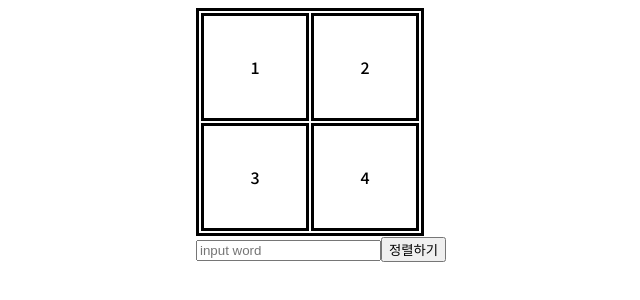
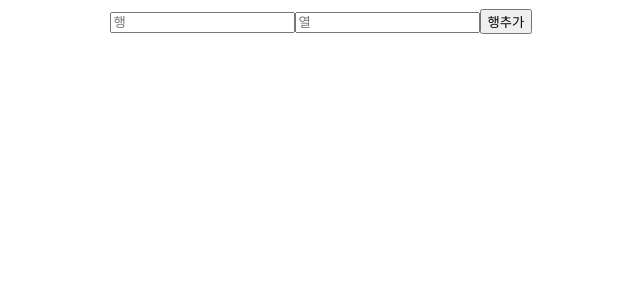
Before and after one commit to innovatorCho/memozi-app, a React (Create React App) app: page /wordquiz in a window 1280 px wide. Shown: the top 300 px of the page, without its empty margins (319-959 px from the left). Built offline with nearby package versions, Linux system fonts and the light colour scheme.

Commit message:
table 0.2

```diff
--- a/src/App.js
+++ b/src/App.js
@@ -6,7 +6,6 @@ import WordCrossPage from './pages/WordCrossPage';
 import { BrowserRouter as Router, Route, Routes } from 'react-router-dom';
 
 function App() {
-
 
   return (
     <Router>
--- /dev/null
+++ b/src/components/Table.css
@@ -0,0 +1,8 @@
+.tableSe tr td {
+    border: solid ;
+}
+
+.tableSe tr td {
+    width: 30px;
+    height: 30px;
+}
--- a/src/components/Table.js
+++ b/src/components/Table.js
@@ -1,46 +1,56 @@
-import React from "react";
-import { useTable } from "react-table";
+import { useState } from "react/cjs/react.development";
+import './Table.css';
 
-const Table = ({columns, data}) => {
-    const {
-        getTableProps,
-        getTableBodyProps,
-        headerGroups,
-        rows,
-        prepareRow,
-    } = useTable({
-        columns,
-        data
-    });
+const Table = () => {
+    const [rowCount, setRowCount] = useState(0);
+    const [cellCount, setCellCount] = useState(0);
+    const ROW_CODE = 'X';
+    const CELL_CODE = 'Y';
+
+    const rowsIds = [];
+    const cellIds = [];
+
+    const handleRowCount = (e) => {
+        setRowCount(e.target.value);
+    }
+
+    const handleCellCount = (e) => {
+        setCellCount(e.target.value);
+    }
+
+    const generateTable = () => {
+        const table = document.getElementById('table');
+        clearTable(table);
+
+        for(let i = 1 ; i <= rowCount ; i++) {
+            const rows = table.insertRow();
+            rows.id = ROW_CODE + i;
+            rowsIds.push(rows.id);
+            for(let j = 0 ; j < cellCount ; j++ ) {
+                const cells = rows.insertCell(j);
+                cells.id = rows.id + '__' + CELL_CODE + j;
+                cellIds.push(cells.id);
+            }
+        }
+
+        console.log(`row id : ${rowsIds}, cell id : ${cellIds}`);
+    }
+
+    const clearTable = (table) => {
+        while(table.rows.length > 0) {
+            table.deleteRow(0);
+        }
+    }
 
     return(
-        <Table {...getTableProps()}>
-            <thead>
-                {headerGroups.map(headerGroup => (
-                    <tr {...headerGroup.getHeaderGroupProps()}>
-                        {headerGroup.headers.map(column => (
-                            <th {...column.getHeaderProps()}>{column.render('Header')}</th>
-                        ))}
-                    </tr>
-                ))}
-            </thead>
-            <tbody {...getTableBodyProps()}>
-                {rows.map((row, i) => {
-                    prepareRow(row)
-                    return(
-                        <tr {...row.getRowProps()}>
-                            {row.cells.map(cell => {
-                                return(
-                                    <td {...cell.getCellProps()}>
-                                        {cell.render('Cell')}
-                                    </td>
-                                );
-                            })}
-                        </tr>
-                    );
-                })}
-            </tbody>
-        </Table>
+        <div>
+            <div id='quizTable'>
+                <table id='table' className="tableSe"></table>
+            </div>
+            <input type='number' className="rowCnt" placeholder="행" onChange={handleRowCount} required></input>
+            <input type='number' className="cellCnt" placeholder="열" onChange={handleCellCount} required></input>
+            <button onClick={generateTable}>행추가</button>
+        </div>
     );
 }
 
--- a/src/pages/WordCrossPage.js
+++ b/src/pages/WordCrossPage.js
@@ -1,11 +1,12 @@
 import WordCross from "../components/WordCross";
 import Table from "../components/Table";
+
 const WordCrossPage = () => {
     return (
         <div>
-            <WordCross />
+            <Table />
         </div>
     );
-};
+}
 
 export default WordCrossPage;
```
Also changed, not shown: src/components/WordQuiz.js (deleted, +0 -7 lines), 2 other files (tests, documents, lock files or other folders).
